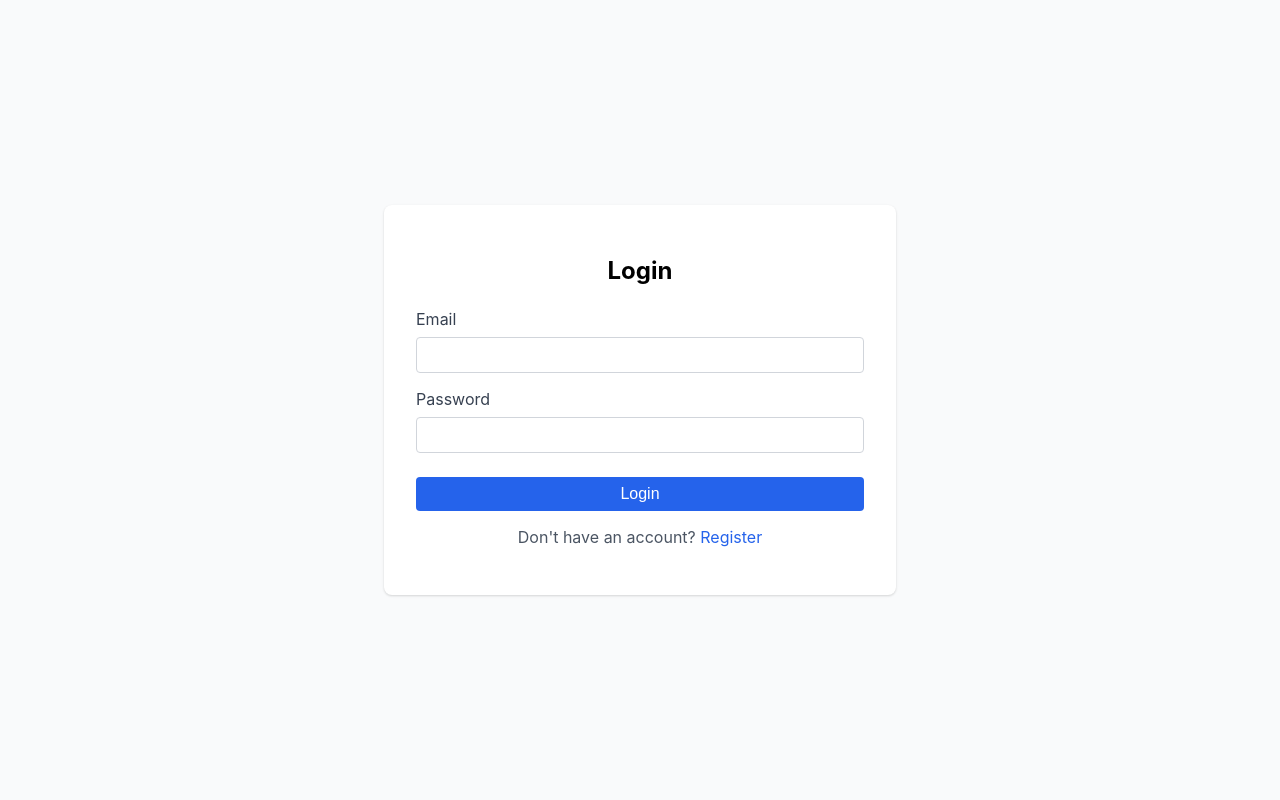
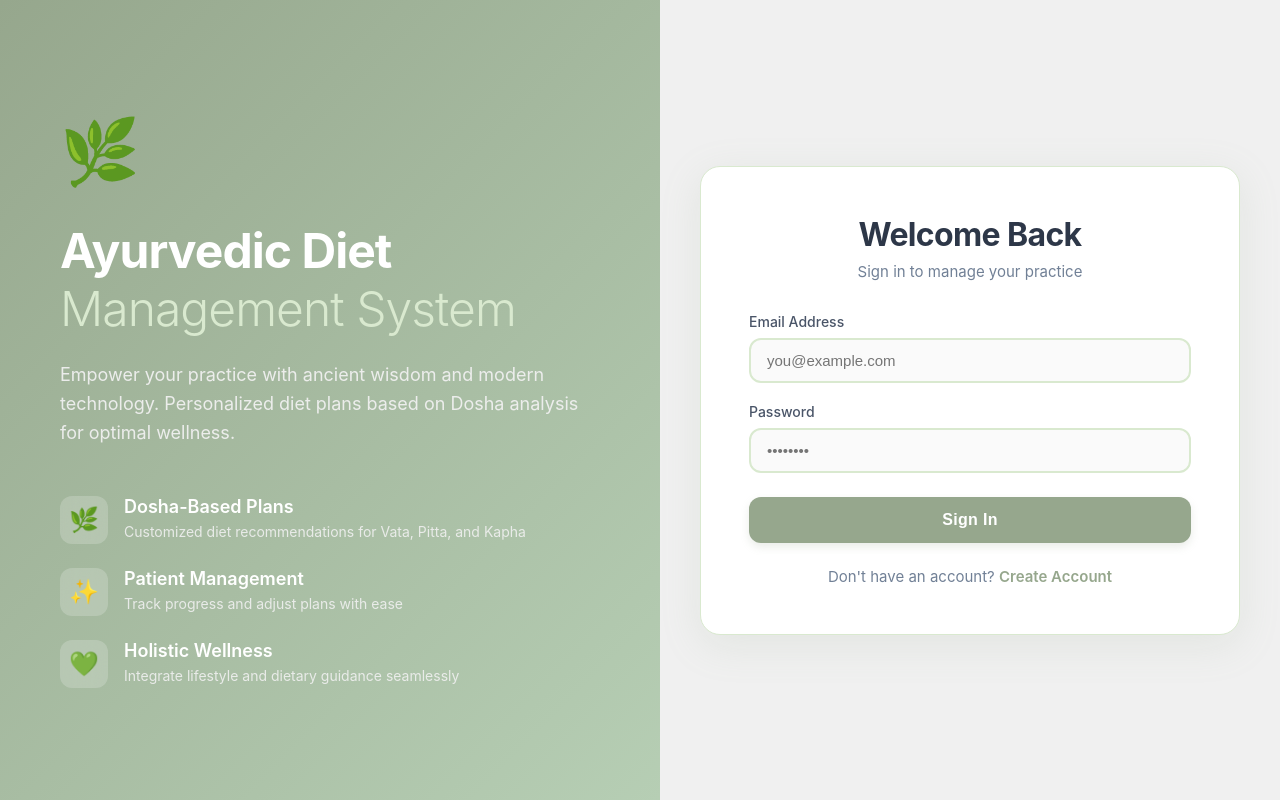
Before and after one commit to Shreyaav18/AyurWell-Diet, a React (Create React App) app in the folder frontend/: page /login in a window 1280 px wide. Built offline with nearby package versions, Linux system fonts and the light colour scheme; no server answers.

Commit message:
ui changed for login

```diff
--- a/frontend/src/components/auth/Login.tsx
+++ b/frontend/src/components/auth/Login.tsx
@@ -28,8 +28,59 @@ const Login: React.FC = () => {
 
   return (
     <div style={styles.container}>
+      {/* Left Side - Introduction */}
+      <div style={styles.leftSection}>
+        <div style={styles.leftContent}>
+          <div style={styles.logoContainer}>
+            🌿
+          </div>
+
+          <h1 style={styles.mainHeading}>
+            Ayurvedic Diet
+            <br />
+            <span style={styles.mainHeadingAccent}>Management System</span>
+          </h1>
+
+          <p style={styles.subtitle}>
+            Empower your practice with ancient wisdom and modern technology.
+            Personalized diet plans based on Dosha analysis for optimal wellness.
+          </p>
+
+          <div style={styles.features}>
+            <div style={styles.feature}>
+              <div style={styles.featureIcon}>🌿</div>
+              <div>
+                <h3 style={styles.featureTitle}>Dosha-Based Plans</h3>
+                <p style={styles.featureDesc}>Customized diet recommendations for Vata, Pitta, and Kapha</p>
+              </div>
+            </div>
+
+            <div style={styles.feature}>
+              <div style={styles.featureIcon}>✨</div>
+              <div>
+                <h3 style={styles.featureTitle}>Patient Management</h3>
+                <p style={styles.featureDesc}>Track progress and adjust plans with ease</p>
+              </div>
+            </div>
+
+            <div style={styles.feature}>
+              <div style={styles.featureIcon}>💚</div>
+              <div>
+                <h3 style={styles.featureTitle}>Holistic Wellness</h3>
+                <p style={styles.featureDesc}>Integrate lifestyle and dietary guidance seamlessly</p>
+              </div>
+            </div>
+          </div>
+        </div>
+      </div>
+
+      {/* Right Side - Login Form */}
+      <div style={styles.rightSection}>
         <div style={styles.card}>
-        <h2 style={styles.heading}>Login</h2>
+          <div style={styles.cardHeader}>
+            <h2 style={styles.heading}>Welcome Back</h2>
+            <p style={styles.subheading}>Sign in to manage your practice</p>
+          </div>
 
           {error && (
             <div style={styles.error}>
@@ -39,13 +90,22 @@ const Login: React.FC = () => {
 
           <form onSubmit={handleSubmit}>
             <div style={styles.formGroup}>
-            <label style={styles.label}>Email</label>
+              <label style={styles.label}>Email Address</label>
               <input
                 type="email"
                 value={email}
                 onChange={(e) => setEmail(e.target.value)}
                 style={styles.input}
+                placeholder="you@example.com"
                 required
+                onFocus={(e) => {
+                  e.currentTarget.style.borderColor = '#96A78D';
+                  e.currentTarget.style.boxShadow = '0 0 0 3px rgba(150, 167, 141, 0.1)';
+                }}
+                onBlur={(e) => {
+                  e.currentTarget.style.borderColor = '#D9E9CF';
+                  e.currentTarget.style.boxShadow = 'none';
+                }}
               />
             </div>
 
@@ -56,7 +116,16 @@ const Login: React.FC = () => {
                 value={password}
                 onChange={(e) => setPassword(e.target.value)}
                 style={styles.input}
+                placeholder="••••••••"
                 required
+                onFocus={(e) => {
+                  e.currentTarget.style.borderColor = '#96A78D';
+                  e.currentTarget.style.boxShadow = '0 0 0 3px rgba(150, 167, 141, 0.1)';
+                }}
+                onBlur={(e) => {
+                  e.currentTarget.style.borderColor = '#D9E9CF';
+                  e.currentTarget.style.boxShadow = 'none';
+                }}
               />
             </div>
 
@@ -65,20 +134,47 @@ const Login: React.FC = () => {
               disabled={loading}
               style={{
                 ...styles.button,
-              backgroundColor: loading ? '#9ca3af' : '#2563eb',
-              cursor: loading ? 'not-allowed' : 'pointer'
+                backgroundColor: loading ? '#B6CEB4' : '#96A78D',
+                cursor: loading ? 'not-allowed' : 'pointer',
+                opacity: loading ? 0.7 : 1
+              }}
+              onMouseOver={(e) => {
+                if (!loading) {
+                  e.currentTarget.style.backgroundColor = '#7d8f78';
+                  e.currentTarget.style.transform = 'translateY(-2px)';
+                  e.currentTarget.style.boxShadow = '0 8px 16px rgba(150, 167, 141, 0.3)';
+                }
+              }}
+              onMouseOut={(e) => {
+                if (!loading) {
+                  e.currentTarget.style.backgroundColor = '#96A78D';
+                  e.currentTarget.style.transform = 'translateY(0)';
+                  e.currentTarget.style.boxShadow = '0 4px 8px rgba(150, 167, 141, 0.2)';
+                }
               }}
             >
-            {loading ? 'Logging in...' : 'Login'}
+              {loading ? 'Signing in...' : 'Sign In'}
             </button>
           </form>
 
           <p style={styles.footer}>
             Don't have an account?{' '}
-          <Link to="/register" style={styles.link}>
-            Register
+            <Link
+              to="/register"
+              style={styles.link}
+              onMouseOver={(e) => {
+                e.currentTarget.style.color = '#7d8f78';
+                e.currentTarget.style.textDecoration = 'underline';
+              }}
+              onMouseOut={(e) => {
+                e.currentTarget.style.color = '#96A78D';
+                e.currentTarget.style.textDecoration = 'none';
+              }}
+            >
+              Create Account
             </Link>
           </p>
+        </div>
       </div>
     </div>
   );
@@ -88,67 +184,177 @@ const styles = {
   container: {
     minHeight: '100vh',
     display: 'flex',
+    flexDirection: 'row' as const,
+    backgroundColor: '#F0F0F0'
+  },
+  leftSection: {
+    flex: 1,
+    background: 'linear-gradient(135deg, #96A78D 0%, #B6CEB4 100%)',
+    padding: '60px',
+    display: 'flex',
     alignItems: 'center',
     justifyContent: 'center',
-    backgroundColor: '#f9fafb'
+    position: 'relative' as const,
+    overflow: 'hidden' as const
+  },
+  leftContent: {
+    maxWidth: '560px',
+    zIndex: 1,
+    color: 'white'
+  },
+  logoContainer: {
+    marginBottom: '32px',
+    fontSize: '64px'
+  },
+  mainHeading: {
+    fontSize: '48px',
+    fontWeight: '700',
+    lineHeight: '1.2',
+    marginBottom: '24px',
+    color: 'white',
+    letterSpacing: '-0.02em'
+  },
+  mainHeadingAccent: {
+    color: '#D9E9CF',
+    fontWeight: '300'
+  },
+  subtitle: {
+    fontSize: '18px',
+    lineHeight: '1.6',
+    color: '#F0F0F0',
+    marginBottom: '48px',
+    opacity: 0.95
+  },
+  features: {
+    display: 'flex',
+    flexDirection: 'column' as const,
+    gap: '24px'
+  },
+  feature: {
+    display: 'flex',
+    gap: '16px',
+    alignItems: 'flex-start',
+    transition: 'transform 0.3s ease',
+    cursor: 'default'
+  },
+  featureIcon: {
+    width: '48px',
+    height: '48px',
+    borderRadius: '12px',
+    backgroundColor: 'rgba(255, 255, 255, 0.2)',
+    backdropFilter: 'blur(10px)',
+    display: 'flex',
+    alignItems: 'center',
+    justifyContent: 'center',
+    flexShrink: 0,
+    fontSize: '24px',
+    transition: 'all 0.3s ease'
+  },
+  featureTitle: {
+    fontSize: '18px',
+    fontWeight: '600',
+    marginBottom: '4px',
+    color: 'white',
+    marginTop: '0'
+  },
+  featureDesc: {
+    fontSize: '14px',
+    color: '#F0F0F0',
+    lineHeight: '1.5',
+    opacity: 0.9,
+    margin: '0'
+  },
+  rightSection: {
+    flex: 1,
+    display: 'flex',
+    alignItems: 'center',
+    justifyContent: 'center',
+    padding: '40px',
+    backgroundColor: '#F0F0F0'
   },
   card: {
-    maxWidth: '448px',
+    maxWidth: '480px',
     width: '100%',
     backgroundColor: 'white',
-    borderRadius: '8px',
-    boxShadow: '0 1px 3px 0 rgba(0, 0, 0, 0.1), 0 1px 2px 0 rgba(0, 0, 0, 0.06)',
-    padding: '32px'
+    borderRadius: '20px',
+    boxShadow: '0 10px 40px rgba(150, 167, 141, 0.15)',
+    padding: '48px',
+    transition: 'all 0.4s cubic-bezier(0.4, 0, 0.2, 1)',
+    border: '1px solid #D9E9CF'
+  },
+  cardHeader: {
+    marginBottom: '32px',
+    textAlign: 'center' as const
   },
   heading: {
-    fontSize: '24px',
-    fontWeight: 'bold',
-    textAlign: 'center' as const,
-    marginBottom: '24px'
+    fontSize: '32px',
+    fontWeight: '700',
+    color: '#2d3748',
+    marginBottom: '8px',
+    letterSpacing: '-0.02em',
+    marginTop: '0'
+  },
+  subheading: {
+    fontSize: '15px',
+    color: '#718096',
+    fontWeight: '400',
+    margin: '0'
   },
   error: {
     backgroundColor: '#fee2e2',
-    border: '1px solid #f87171',
-    color: '#b91c1c',
-    padding: '12px 16px',
-    borderRadius: '4px',
-    marginBottom: '16px'
+    border: '1px solid #fca5a5',
+    color: '#991b1b',
+    padding: '14px 16px',
+    borderRadius: '12px',
+    marginBottom: '24px',
+    fontSize: '14px',
+    transition: 'all 0.3s ease'
   },
   formGroup: {
-    marginBottom: '16px'
+    marginBottom: '20px'
   },
   label: {
     display: 'block',
-    color: '#374151',
-    marginBottom: '8px'
+    color: '#4a5568',
+    marginBottom: '8px',
+    fontSize: '14px',
+    fontWeight: '500'
   },
   input: {
     width: '100%',
-    padding: '8px 12px',
-    border: '1px solid #d1d5db',
-    borderRadius: '4px',
+    padding: '12px 16px',
+    border: '2px solid #D9E9CF',
+    borderRadius: '12px',
     outline: 'none',
-    fontSize: '16px',
-    boxSizing: 'border-box' as const
+    fontSize: '15px',
+    boxSizing: 'border-box' as const,
+    transition: 'all 0.3s ease',
+    backgroundColor: '#fafafa'
   },
   button: {
     width: '100%',
     color: 'white',
-    padding: '8px 0',
-    borderRadius: '4px',
+    padding: '14px 0',
+    borderRadius: '12px',
     border: 'none',
     fontSize: '16px',
-    fontWeight: '500',
-    transition: 'background-color 0.2s'
+    fontWeight: '600',
+    transition: 'all 0.3s cubic-bezier(0.4, 0, 0.2, 1)',
+    boxShadow: '0 4px 8px rgba(150, 167, 141, 0.2)',
+    letterSpacing: '0.02em'
   },
   footer: {
     textAlign: 'center' as const,
-    marginTop: '16px',
-    color: '#4b5563'
+    marginTop: '24px',
+    color: '#718096',
+    fontSize: '15px',
+    margin: '24px 0 0 0'
   },
   link: {
-    color: '#2563eb',
-    textDecoration: 'none'
+    color: '#96A78D',
+    textDecoration: 'none',
+    fontWeight: '600',
+    transition: 'all 0.2s ease'
   }
 };
 
```
Lines whose indentation alone changed are shown as unchanged.
